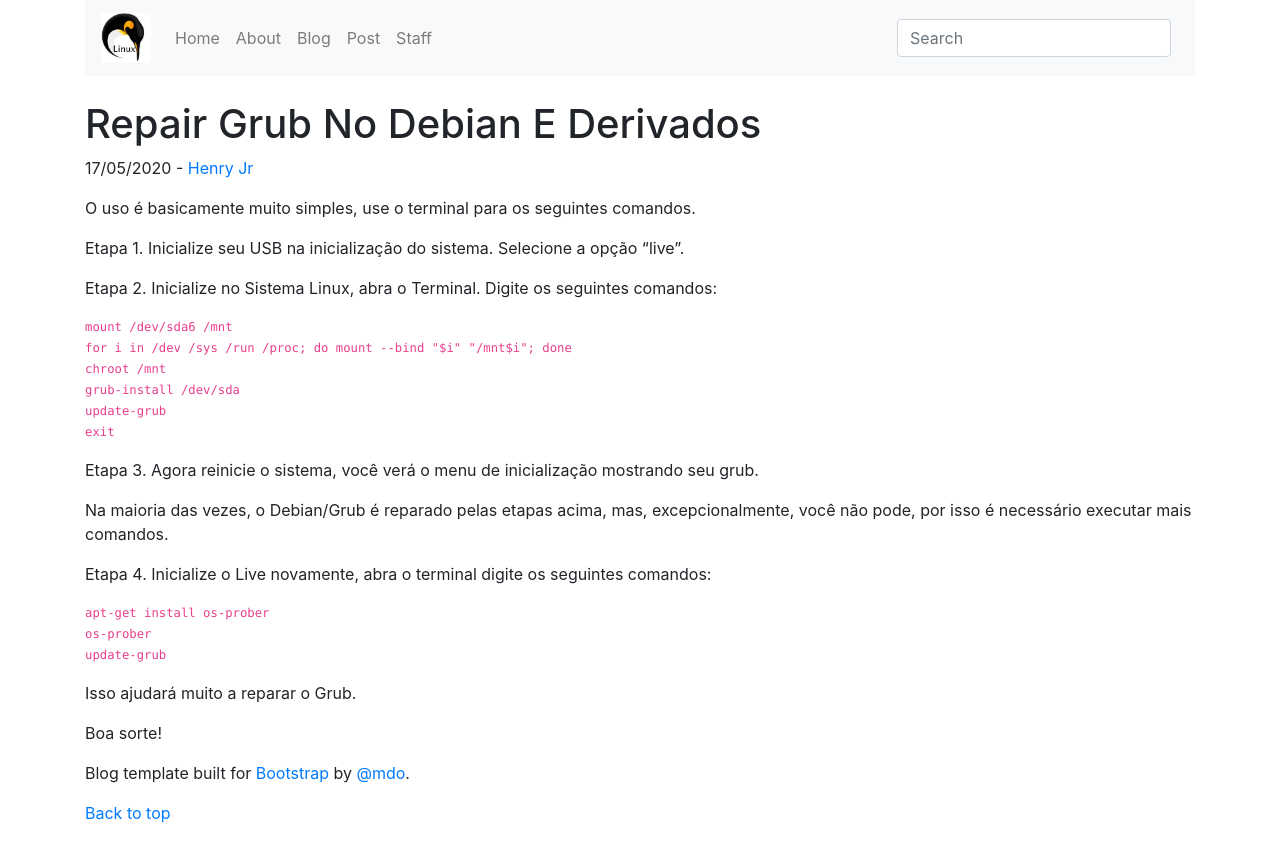
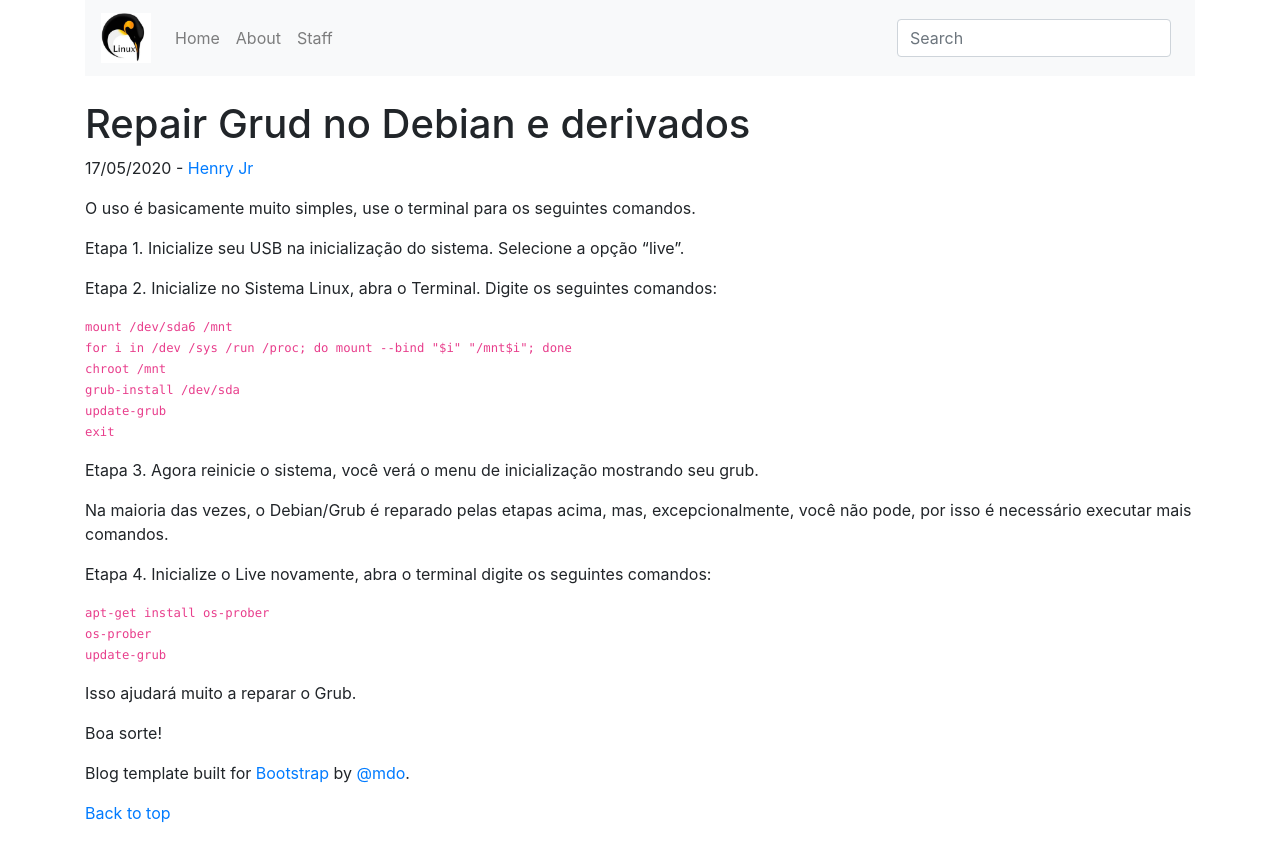
Before and after one commit to GrupoLinux/grupolinux.github.io, a Jekyll site: the page built from _posts/2020-05-17-repair-grub-no-debian-e-derivados.md, in a window 1280 px wide. Shown: the top 862 px of the page. Built offline with Jekyll 4.4.1, drawn with Linux system fonts in a browser that asks for light colours.

Commit message:
correcoes #9

```diff
--- a/_data/nav.yml
+++ b/_data/nav.yml
@@ -2,9 +2,5 @@
   link: /
 - name: About
   link: /about.html
-- name: Blog
-  link: /blog.html
-- name: Post
-  link: /post.html
 - name: Staff
   link: /staff.html
--- a/_layouts/post.html
+++ b/_layouts/post.html
@@ -1,7 +1,7 @@
 ---
 layout: default
 ---
-<h1>{{ page.title }}</h1>
+<h1>{{ page.titulo }}</h1>
 
 <p>
     {{ page.date | date: "%d/%m/%Y" }}
```
